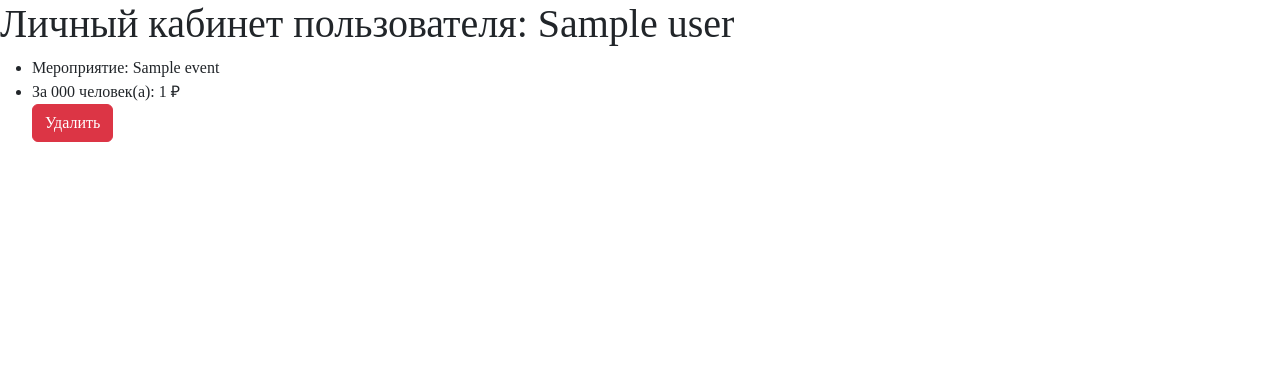
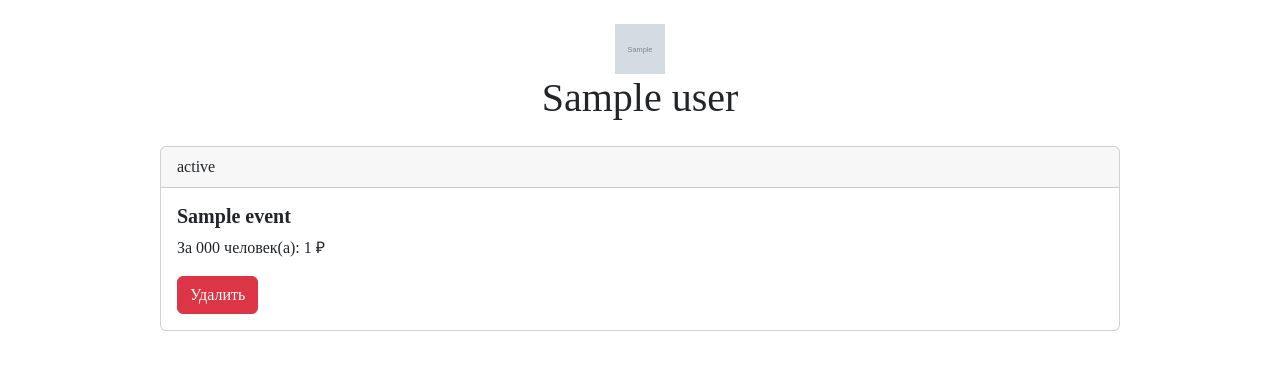
Before and after one commit to KarinaShibaeva/themed_parties, a Django app: template register/templates/register/profile.html in a window 1280 px wide. Shown: the part 102-472 px from the top of the page. Run offline with Django 3.2, Linux system fonts and the light colour scheme; the template is opened without the code that fills it: most values are stand-ins (such as "Sample title", 1, 10 or a date in 2020); grey boxes marked "Sample" are stand-in pictures; some libraries are stand-ins or nearby versions.

Commit message:
профиль

```diff
--- a/events/forms.py
+++ b/events/forms.py
@@ -1,6 +1,7 @@
 from django import forms
 
 from events.models import Booking, Comment
+from register.models import UserProfile
 
 
 class AppealForm(forms.ModelForm):
@@ -13,3 +14,8 @@ class CommentForm(forms.ModelForm):
     class Meta:
         model = Comment
         fields = ['text']
+
+class ProfileForm(forms.ModelForm):
+    class Meta:
+        model = UserProfile
+        fields = ['photo']
--- a/events/templates/evetns/events_list.html
+++ b/events/templates/evetns/events_list.html
@@ -18,7 +18,7 @@
             <p class="card-text">{{ events.price }}</p>
             <p class="card-text">{{ events.place }}</p>
             <p class="card-text">{{ events.date }}</p>
-            <a href="{% url 'events:event_detail' events.pk %}" class="btn btn-primary">Подробнее</a>
+            <a href="{% url 'events:event_detail' events.pk %}" class="btn btn-dark">Подробнее</a>
           </div>
         </div>
 
--- a/register/models.py
+++ b/register/models.py
@@ -21,3 +21,4 @@ class CustomUser(AbstractUser):
 
 class UserProfile(models.Model):
     user = models.OneToOneField(CustomUser, on_delete=models.CASCADE)
+    photo = models.ImageField(upload_to='%Y/%m/%d', default='media/profile.png')
--- a/register/templates/register/edit_profile.html
+++ b/register/templates/register/edit_profile.html
@@ -6,7 +6,7 @@
 </head>
 <body>
 <h1>Edit Profile</h1>
-    <form method="post">
+    <form method="post" enctype="multipart/form-data">
         {% csrf_token %}
         {{ form.as_p }}
         <button type="submit">Save</button>
--- a/register/templates/register/login.html
+++ b/register/templates/register/login.html
@@ -21,7 +21,7 @@
         <label for="password">Пароль:</label>
         <input type="password" id="password" name="password">
         <br>
-        <input type="submit" value="Войти">
+        <input type="submit" class="btn btn-dark" value="Войти">
     </form>
 {% endblock %}
 </body>
--- a/register/templates/register/profile.html
+++ b/register/templates/register/profile.html
@@ -7,21 +7,31 @@
 </head>
 <body>
 {% block content %}
-    <h1>Личный кабинет пользователя: {{ user_profile.user }}</h1>
+    <div class="mt-4 d-flex flex-column justify-content-center align-items-center">
+        <img src="{{ user_profile.photo.url }}" alt="Profile Photo" width="50px" height="50px">
+        <h1>{{ user_profile.user }}</h1>
+    </div>
+    <div class="d-flex flex-column align-items-center mt-3">
     {% if user_booking %}
-    <ul>
         {% for booking in user_booking %}
-            <li>Мероприятие: {{ booking.event }}</li>
-            <li>За {{ booking.number_of_people }} человек(а): {{ booking.total_price }} ₽</li>
-            <form action="{% url 'auth:delete_booking' booking.id %}" method="post">
-                {% csrf_token %}
-                <button type="submit" class="btn btn-danger">Удалить</button>
-            </form>
+            <div class="card w-75 mb-4">
+                <div class="card-header">
+                    {{ booking.status }}
+                </div>
+                <div class="card-body">
+                    <h5 class="card-title fw-bold">{{ booking.event }}</h5>
+                    <p class="card-text">За {{ booking.number_of_people }} человек(а): {{ booking.total_price }} ₽</p>
+                    <form action="{% url 'auth:delete_booking' booking.id %}" method="post">
+                        {% csrf_token %}
+                        <button type="submit" class="btn btn-danger">Удалить</button>
+                    </form>
+                </div>
+            </div>
         {% endfor %}
-    </ul>
 {% else %}
     <p>У вас нет забронированных мероприятий</p>
 {% endif %}
+    </div>
 {% endblock %}
 </body>
 </html>
--- a/register/templates/register/register.html
+++ b/register/templates/register/register.html
@@ -25,7 +25,7 @@
 	 	{{ field.label_tag }} {{ field }}
 	</p>
 	{% endfor %}
-	<input type="submit" value="Зарегистрироваться" />
+	<input type="submit" class="btn btn-dark" value="Зарегистрироваться" />
 </form>
 {% endblock %}
 </body>
```
Also changed, not shown: events/models.py (+8 -0 lines), events/templates/evetns/events_detail.html (+21 -8 lines), register/views.py (+15 -0 lines), db.sqlite3, events/migrations/0005_booking_status.py (added), events/migrations/0006_alter_booking_status.py (added), media/2024/04/08/profile.png (added), media/2024/04/08/profile_7WlV4UR.png (added), media/profile.png (added), register/migrations/0003_userprofile_photo.py (added), register/migrations/0004_alter_userprofile_photo.py (added), register/migrations/0005_alter_userprofile_photo.py (added).
